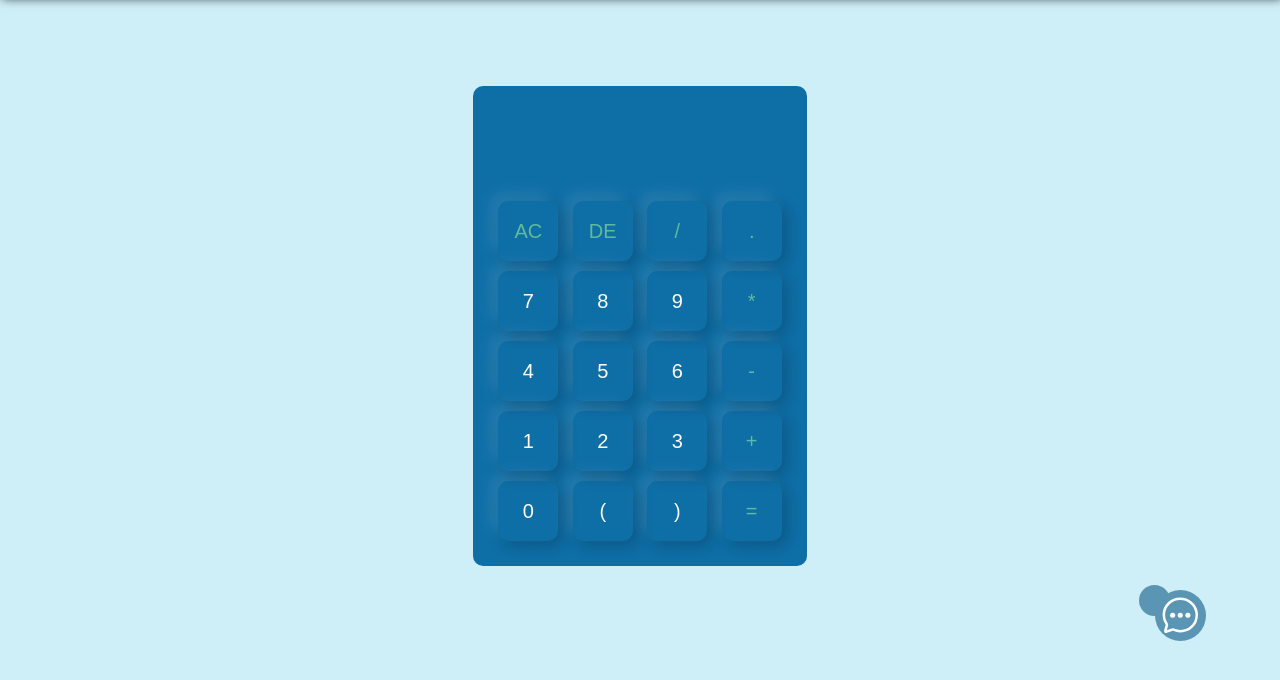
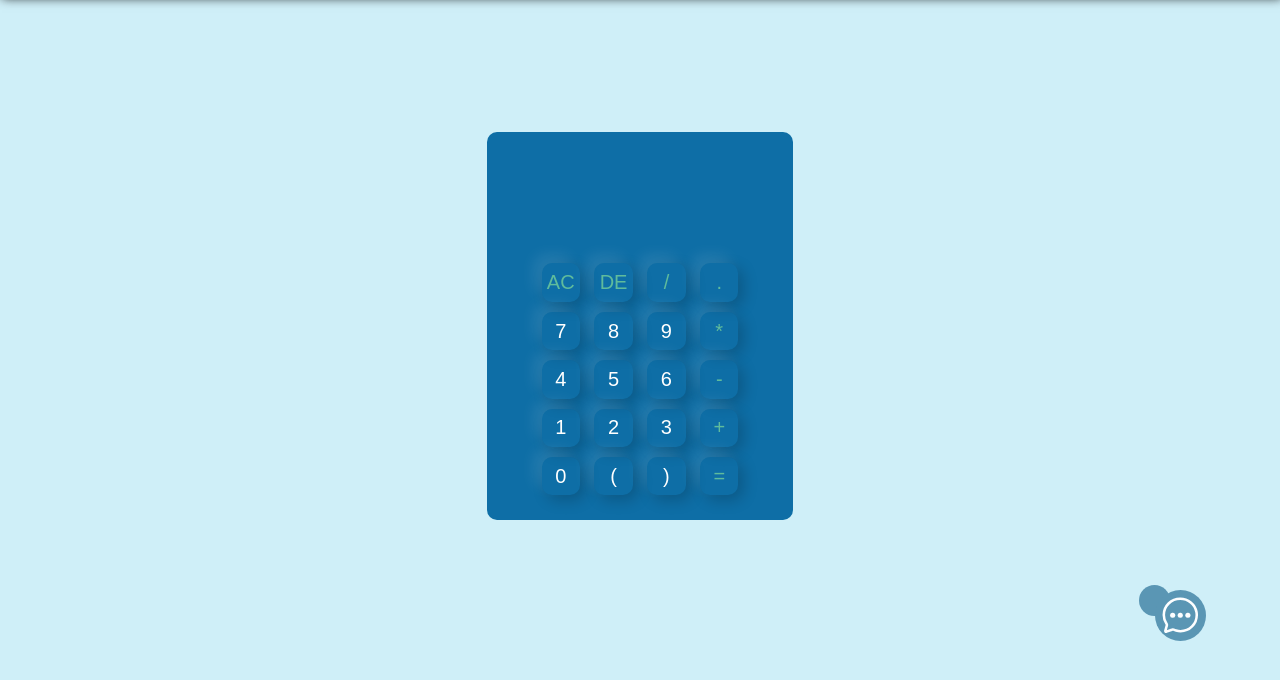
Before and after one commit to Bernard-Sk/calc, a plain HTML site: page index.html in a window 1280 px wide. Shown: the part 74-754 px from the top of the page. Drawn offline with nearby package versions, Linux system fonts and the light colour scheme.

Commit message:
first commit

```diff
--- a/calculator.css
+++ b/index.css
@@ -37,6 +37,9 @@ body {
    background: #0e6ea6;
    padding: 20px;
    border-radius: 10px;
+   /* width: 19vmax; */
+   /* height: 26vmax; */
+
 
 }
 
@@ -44,8 +47,8 @@ body {
    border: 0;
    outline: 0;
    margin: 5px;
-   width: 60px;
-   height: 60px;
+   width: 3vmax;
+   height: 3vmax;
    background: transparent;
    border-radius: 10px;
    color: #fff;
@@ -53,18 +56,27 @@ body {
    box-shadow: -8px -8px 15px rgba(255, 255, 255, 0.1), 5px 5px 15px rgba(0, 0, 0, 0.2);
    font-size: 20px;
 }
+form {
+   margin: 0;
+   justify-content: center;
+   align-items: center;
+   text-align: center;
+}
 
 form .display {
    display: flex;
    justify-content: flex-end;
    margin: 10px 0;
+
 }
 
 form .display input {
    text-align: right;
    box-shadow: none;
    flex: 1;
-   font-size: 45px;
+   font-size: 2.8vmax;
+   height: 6vmax;
+   width: 20vmax;
 }
 
 form input.operator {
--- a/calculator.html
+++ b/index.html
@@ -4,7 +4,7 @@
 <head>
    <meta name="viewport" content="width=device-width, initial-scale=1.0">
    <title> Calculator</title>
-   <link href="calculator.css" rel="stylesheet" />
+   <link href="index.css" rel="stylesheet" />
 </head>
 
 <body>
@@ -59,14 +59,14 @@
          <ion-icon name="chevron-down-outline" class="close"></ion-icon>
          <div class="writen">
             <p>This project was built by Bernard S. Kosisochukwu at his learning stage.
-               <i>On April 22, 2023.</i>
+               <i>On February 10, 2023.</i>
             </p>
          </div>
       </div>
    </div>
    <script type="module" src="https://unpkg.com/ionicons@7.1.0/dist/ionicons/ionicons.esm.js"></script>
    <script nomodule src="https://unpkg.com/ionicons@7.1.0/dist/ionicons/ionicons.js"></script>
-   <script src="calculator.js"></script>
+   <script src="index.js"></script>
 </body>
 
 </html>
```
Also changed, not shown: index.js (renamed from calculator.js).
